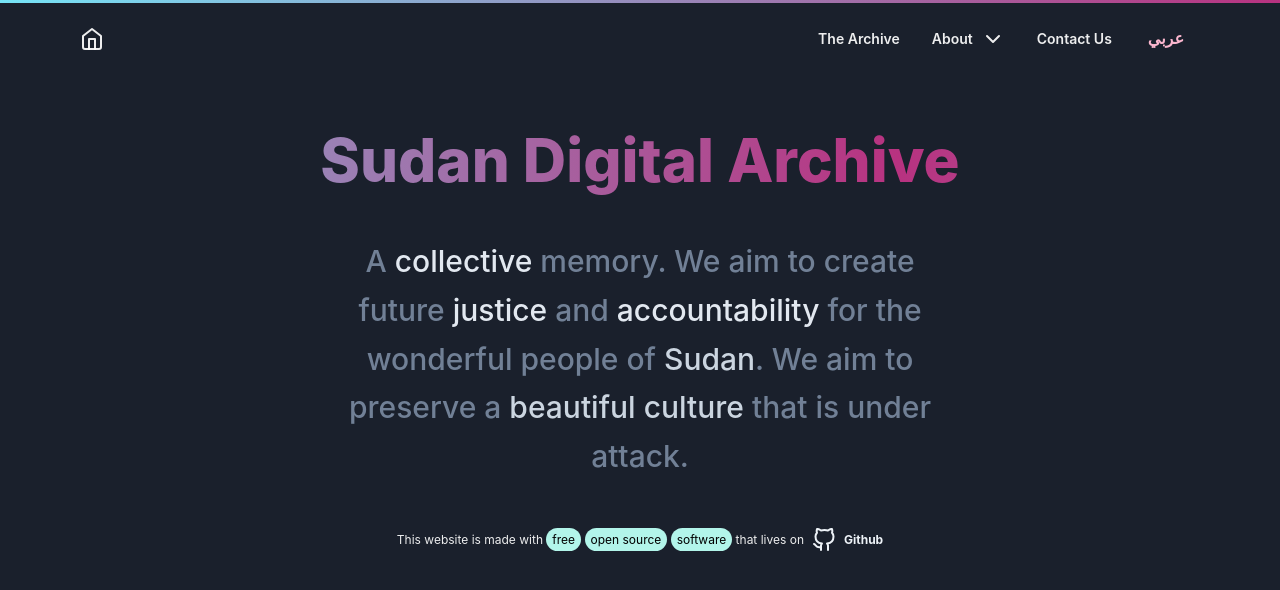
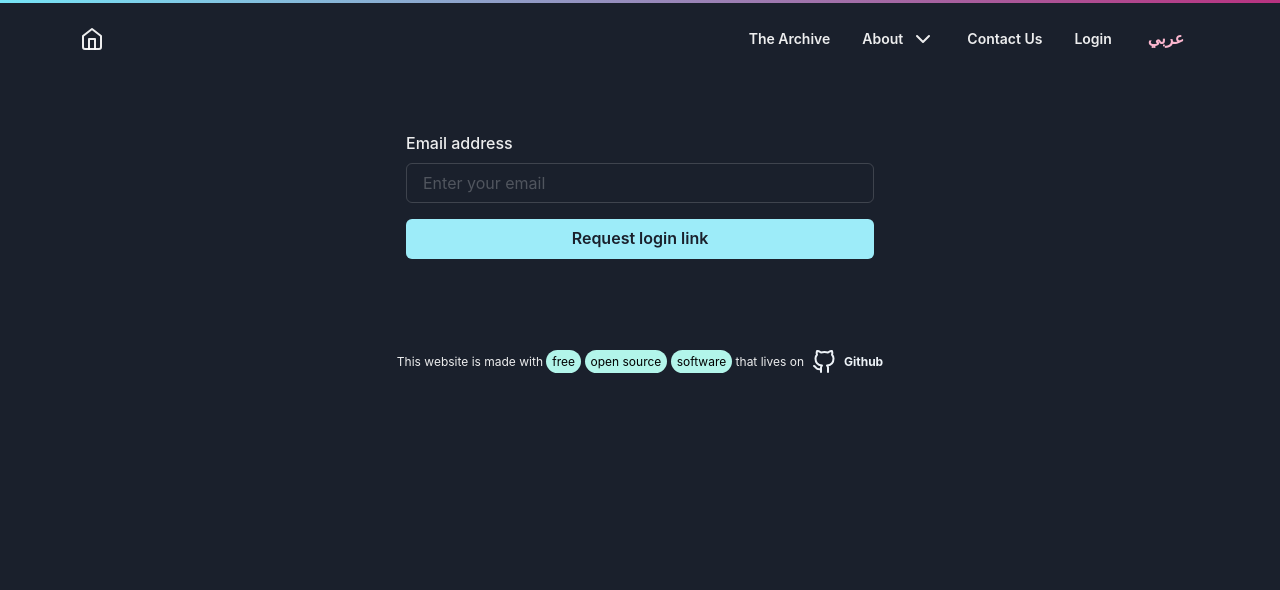
Before and after one commit to Sudan-Digital-Archive/sudan-digital-archive-frontend, a React (Vite) app: page /login in a window 1280 px wide. Shown: the top 590 px of the page. Built offline with nearby package versions, Linux system fonts and the light colour scheme.

Commit message:
feat: wip on jwt auth

```diff
--- a/src/components/Menu.tsx
+++ b/src/components/Menu.tsx
@@ -80,6 +80,9 @@ const Navbar = ({ changeLanguageOverride }: NavbarProps) => {
                 >
                   {i18n.language === "en" ? "عربي" : "English"}
                 </MenuItem>
+                <MenuItem>
+                  <NavLink to="/login">Login</NavLink>
+                </MenuItem>
               </MenuList>
             </Menu>
           </>
@@ -130,6 +133,13 @@ const Navbar = ({ changeLanguageOverride }: NavbarProps) => {
                 </MenuButton>
               </NavLink>
             </Menu>
+            <Menu>
+              <NavLink to="/login">
+                <MenuButton as={Button} size="sm" variant="ghost">
+                  Login
+                </MenuButton>
+              </NavLink>
+            </Menu>
             <Box>
               <Button
                 colorScheme="pink"
--- /dev/null
+++ b/src/components/forms/Login.tsx
@@ -0,0 +1,133 @@
+import {
+  Button,
+  FormControl,
+  FormErrorMessage,
+  FormLabel,
+  Input,
+  Box,
+  Flex,
+  Spinner,
+  Center,
+  Text,
+} from "@chakra-ui/react";
+import { useTranslation } from "react-i18next";
+import { useState } from "react";
+import { appConfig } from "../../constants.ts";
+import type { FormEvent } from "react";
+import { CheckCircleIcon, WarningIcon } from "@chakra-ui/icons";
+
+export function Login() {
+  const { t } = useTranslation();
+
+  const [email, setEmail] = useState("");
+  const [emailError, setEmailError] = useState("");
+  const [isSubmitting, setIsSubmitting] = useState(false);
+  const [isSuccess, setIsSuccess] = useState(false);
+  const [isError, setIsError] = useState("");
+
+  const validateEmail = (value: string) => {
+    if (!value) {
+      return { valid: false, error: t("login_email_required") };
+    }
+    if (!/^[^\s@]+@[^\s@]+\.[^\s@]+$/.test(value)) {
+      return { valid: false, error: t("login_invalid_email") };
+    }
+    return { valid: true, error: "" };
+  };
+
+  const handleEmailChange = (e: React.ChangeEvent<HTMLInputElement>) => {
+    const value = e.target.value;
+    setEmail(value);
+  };
+
+  const handleEmailBlur = () => {
+    const emailCheck = validateEmail(email);
+    if (!emailCheck.valid) {
+      setEmailError(emailCheck.error);
+    } else {
+      setEmailError("");
+    }
+  };
+
+  const handleSubmit = async (e: FormEvent) => {
+    e.preventDefault();
+    const emailCheck = validateEmail(email);
+    if (!emailCheck.valid) {
+      setEmailError(emailCheck.error);
+      return;
+    }
+
+    setIsSubmitting(true);
+    setIsSuccess(false);
+    setIsError("");
+
+    const response = await fetch(`${appConfig.apiURL}auth`, {
+      method: "POST",
+      headers: {
+        "Content-Type": "application/json",
+      },
+      body: JSON.stringify({ email: email }),
+    });
+
+    if (response.status === 200) {
+      setIsSuccess(true);
+      setEmail("");
+    } else {
+      const responseText = await response.text();
+      setIsError(responseText);
+      console.error(responseText);
+    }
+    setIsSubmitting(false);
+  };
+
+  return (
+    <Flex align="center" justify="center">
+      <Box width="100%" maxWidth="500px" padding="4">
+        <form onSubmit={handleSubmit} noValidate>
+          <FormControl isInvalid={!!emailError}>
+            <FormLabel>Email address</FormLabel>
+            <Input
+              type="email"
+              value={email}
+              onChange={handleEmailChange}
+              onBlur={handleEmailBlur}
+              placeholder="Enter your email"
+            />
+            <FormErrorMessage>{emailError}</FormErrorMessage>
+          </FormControl>
+
+          <Button
+            mt={4}
+            colorScheme="cyan"
+            isLoading={isSubmitting}
+            type="submit"
+            width="100%"
+            disabled={isSubmitting}
+          >
+            Request login link
+          </Button>
+
+          {isSuccess && (
+            <Center mt={4} color="green.500">
+              <CheckCircleIcon mr={2} />
+              <Text>Login email sent!</Text>
+            </Center>
+          )}
+
+          {isError && (
+            <Center mt={4} color="red.500">
+              <WarningIcon mr={2} />
+              <Text>{isError}</Text>
+            </Center>
+          )}
+
+          {isSubmitting && (
+            <Center mt={4}>
+              <Spinner />
+            </Center>
+          )}
+        </form>
+      </Box>
+    </Flex>
+  );
+}
--- a/src/main.tsx
+++ b/src/main.tsx
@@ -16,7 +16,8 @@ import { ColorModeScript } from "@chakra-ui/react";
 import { registerLocale } from "react-datepicker";
 import { ar } from "date-fns/locale";
 import ContactUs from "./pages/ContactUs.tsx";
-
+import Login from "./pages/Login.tsx"
+import JWTAuth from "./pages/JWTAuth.tsx";
 
 registerLocale("ar", ar);
 // replay routes we DO want react router to render - they need to
@@ -45,6 +46,8 @@ if (isNonReplayRoute(window.location.pathname)) {
       <Route path="contact-us" element={<ContactUs />} />
       <Route path="*" element={<Home />} />
       <Route path="archive/:id" element={<ViewAccession />} />
+      <Route path="login" element={<Login />} />
+      <Route path="jwt-auth" element={<JWTAuth />} />
     </Routes>
       </BrowserRouter>
       </ChakraThemeRTLProvider>
--- /dev/null
+++ b/src/pages/JWTAuth.tsx
@@ -0,0 +1,74 @@
+import { useEffect, useState } from "react";
+import {
+  Center,
+  Spinner,
+  Text,
+  VStack,
+  SlideFade,
+} from "@chakra-ui/react";
+import { useSearchParams, useNavigate } from "react-router";
+import { appConfig } from "../constants.ts";
+import Menu from "../components/Menu.tsx";
+import Footer from "../components/Footer.tsx";
+
+export default function JWTAuth() {
+  const [searchParams] = useSearchParams();
+  const navigate = useNavigate();
+  const [isLoading, setIsLoading] = useState(true);
+
+  useEffect(() => {
+    const sessionId = searchParams.get("sessionID");
+    const userId = searchParams.get("userID");
+    if (sessionId && userId) {
+      const authorizeUser = async () => {
+        setIsLoading(true);
+        try {
+          const response = await fetch(`${appConfig.apiURL}auth/authorize`, {
+            method: "POST",
+            headers: {
+              "Content-Type": "application/json",
+            },
+            credentials: "include",
+            body: JSON.stringify({ sessionId, userId }),
+          });
+
+          if (response.status === 200) {
+            console.log("User logged in");
+            navigate("/archive");
+          } else {
+            console.error("Authorization failed");
+          }
+        } catch (error) {
+          console.error("Authorization error:", error);
+        } finally {
+          setIsLoading(false);
+        }
+      };
+
+      authorizeUser();
+    } else {
+      console.error("Session ID or User ID missing");
+      setIsLoading(false);
+    }
+  }, [navigate, searchParams]);
+
+  return (
+    <>
+      <Menu
+      />
+      <SlideFade in>
+        <VStack alignItems="center" justifyContent="center" height="100vh">
+          {isLoading ? (
+            <Center>
+              <VStack>
+                <Spinner size="xl" />
+                <Text mt={4}>Authenticating...</Text>
+              </VStack>
+            </Center>
+          ) : null}
+        </VStack>
+      </SlideFade>
+      <Footer />
+    </>
+  );
+}
--- /dev/null
+++ b/src/pages/Login.tsx
@@ -0,0 +1,22 @@
+import { Box, SlideFade, VStack } from "@chakra-ui/react";
+import Menu from "../components/Menu.tsx";
+import Footer from "../components/Footer.tsx";
+import { Login as LoginForm } from "../components/forms/Login.tsx";
+
+export default function Login() {
+
+  return (
+    <>
+      <Menu
+      />
+      <SlideFade in>
+      <VStack alignItems="center" justifyContent="center">
+          <Box w="100%" p={10}>
+            <LoginForm />
+          </Box>
+          <Footer />
+        </VStack>
+      </SlideFade>
+    </>
+  );
+}
```
Also changed, not shown: 2 other files (tests, documents, lock files or other folders).
